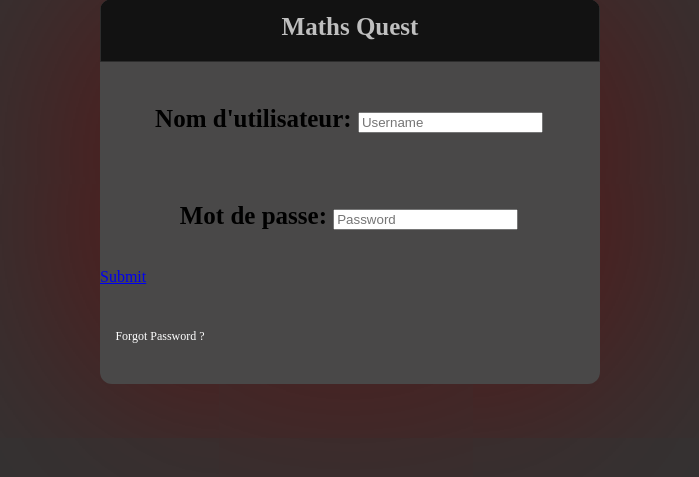
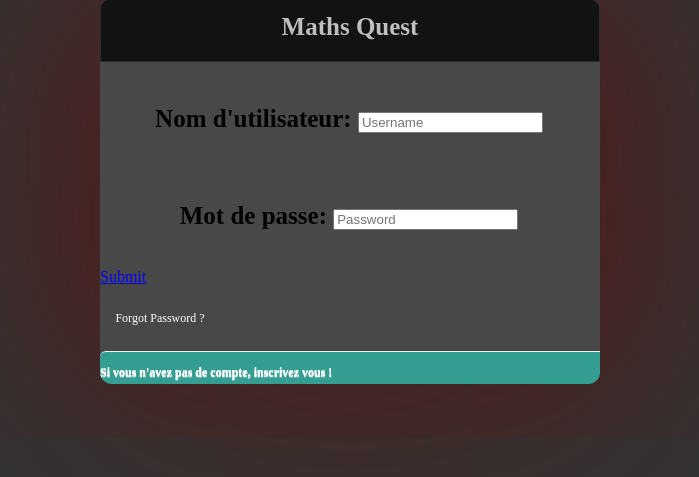
Before and after one commit to nath54/projet_nsi_final, a PHP site: page /php/accueil.php in a window 1280 px wide. Shown: the part 71-548 px from the top of the page, without its empty margins (290-989 px from the left). Run offline with PHP 8.4, Linux system fonts and the light colour scheme; some web fonts are replaced.

Commit message:
inscription via accueil

```diff
--- a/web/css/style_co.css
+++ b/web/css/style_co.css
@@ -72,6 +72,7 @@ body{
     justify-content: center;
     align-items: center;
     height: 200px;
+    text-decoration: underline;
 }
 
 .login form input[type=text] {
@@ -93,15 +94,6 @@ body{
     width: 640px;
     height: 12px;
     display: block;
-    padding-top: 14px;
-    padding-bottom: 14px;
-    border-radius: 6px;
-    border: none;
-    border-top: #f0f1f1 1px solid;
-    border-bottom: #161616 1px solid;
-    background: #349e92;
-    text-align: center;
-    align-items: center;
     text-decoration: none;
     font-size: 12px;
     font-weight: bold;
@@ -131,3 +123,23 @@ body{
     text-decoration: none;
     font: 12px 'seagram_tfb', 'Times New Roman', Times, serif;
 }
+
+.login .inscr{
+    width: 640px;
+    height: 12px;
+    display: block;
+    padding-top: 14px;
+    padding-bottom: 14px;
+    border-radius: 6px;
+    border: none;
+    border-top: #f0f1f1 1px solid;
+    border-bottom: #161616 1px solid;
+    background: #349e92;
+    text-decoration: none;
+    font-size: 12px;
+    font-weight: bold;
+    color: #FFF;
+    text-shadow: 0 -1px #ffffff, 0 1px #7bb8b3;
+    font-family: 'seagram_tfb', 'Times New Roman', Times, serif;
+
+}
--- a/web/php/accueil.php
+++ b/web/php/accueil.php
@@ -57,10 +57,10 @@ if (isset($_POST['connexion']) && $_POST['connexion'] == 'Connexion') {
 					</br>
                     <a href="#" class="envoyer">Submit</a>
 					</br>
-					</br>
 					<div class="oubli">
                         <div class="col"><a href="#" title="Retrouver mot de passe">Forgot Password ?</a></div>
                     </div>
+					<a href="inscription.php" class="inscr">Si vous n'avez pas de compte, inscrivez vous !</a>
 
                 </form>
             </section>
```
